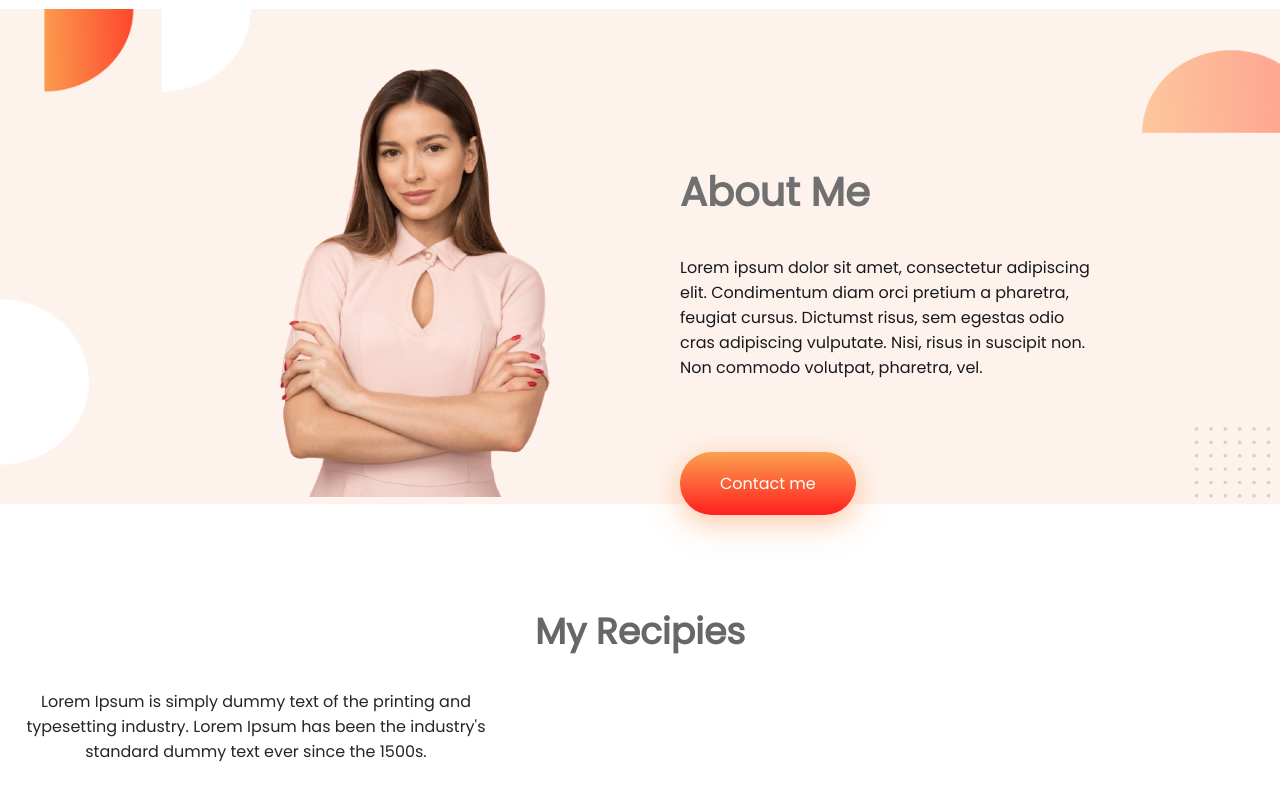
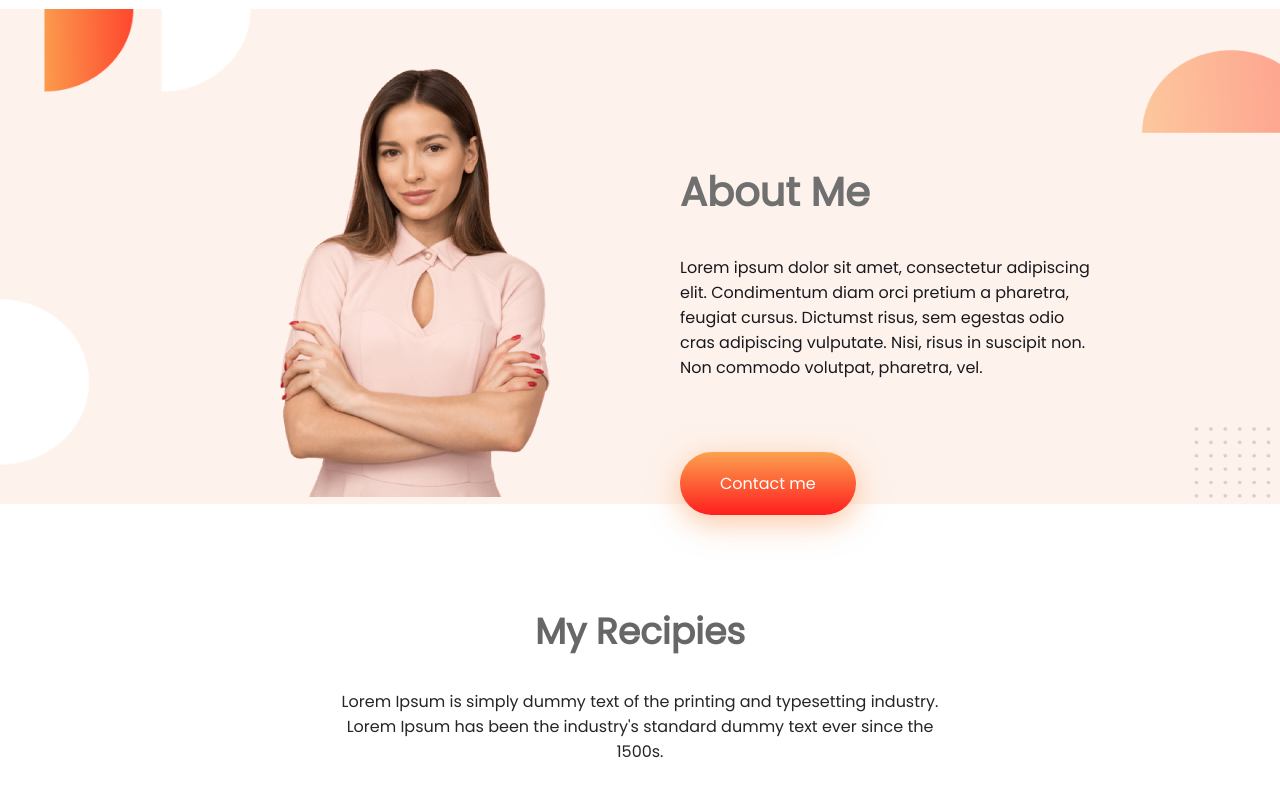
Before and after one commit to MHCTahmid/Eat_Healthy, a plain HTML site: page index.html in a window 1280 px wide. Shown: the part 792-1592 px from the top of the page. Drawn offline with Linux system fonts and the light colour scheme.

Commit message:
second-2 commit

```diff
--- a/index.html
+++ b/index.html
@@ -38,11 +38,12 @@
         </div>
     </section>
 
-    <div id="my_recipies">
+    <div class="my_recipies">
         <h2>My Recipies</h2>
-        <p class="para">Lorem Ipsum is simply dummy text of the printing and typesetting industry. Lorem Ipsum has been
+        <p class="para">Lorem Ipsum is simply dummy text of the printing and typesetting industry. <br> Lorem Ipsum has
+            been
             the
-            industry's standard dummy text ever since the 1500s.</p>
+            industry's standard dummy text ever since the <br> 1500s.</p>
 
     </div>
 
--- a/style.css
+++ b/style.css
@@ -106,18 +106,17 @@ body {
 ********************* My Recipies ***********************
 *********************************************************/
 
-#my_recipies h2 {
+.my_recipies h2 {
     font-size: 36px;
     color: #676767;
     text-align: center;
 }
 
-#my_recipies p {
-    width: 40%;
+.my_recipies p {
+    color: #252525;
     text-align: center;
-    color: #252525;
 }
 
-.para {
-    text-align: center;
+.my_recipies {
+    margin-bottom: 40px;
 }
```
